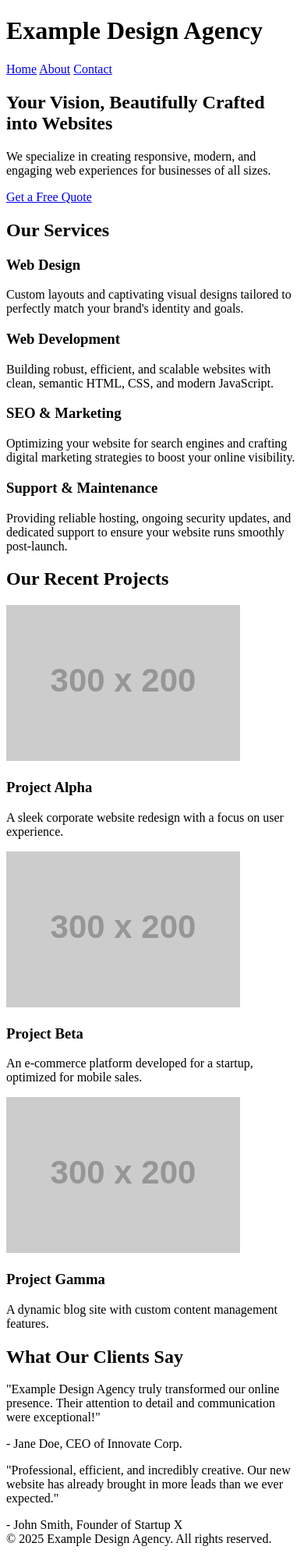
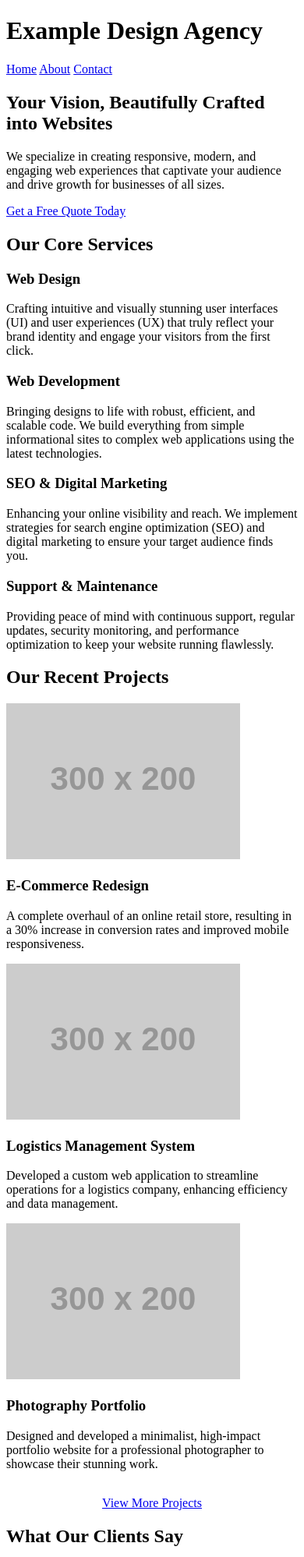
Before and after one commit to Nav44n/website-redesign-2, a plain HTML site: page index.html in a window 390 px wide. Shown: the top 1997 px of the page at 78% size. Drawn offline with Linux system fonts and the light colour scheme; placeholder pictures from the web are drawn by us.

Commit message:
Update index.html

```diff
--- a/index.html
+++ b/index.html
@@ -4,8 +4,11 @@
     <meta charset="UTF-8">
     <meta name="viewport" content="width=device-width, initial-scale=1.0">
     <title>Example Design Agency - Home</title>
-    <link href="https://fonts.googleapis.com/css2?family=Poppins:wght@400;600&display=swap" rel="stylesheet">
-    <link rel="stylesheet" href="style.css"> </head>
+    <!-- Poppins font from Google Fonts -->
+    <link href="https://fonts.googleapis.com/css2?family=Poppins:wght@400;600;700&display=swap" rel="stylesheet">
+    <!-- Link to the external CSS file -->
+    <link rel="stylesheet" href="style.css">
+</head>
 <body>
     <header>
         <h1>Example Design Agency</h1>
@@ -16,30 +19,31 @@
         </nav>
     </header>
 
+    <main>
         <section class="hero">
             <h2>Your Vision, Beautifully Crafted into Websites</h2>
-        <p>We specialize in creating responsive, modern, and engaging web experiences for businesses of all sizes.</p>
-        <a href="contact.html" class="btn">Get a Free Quote</a>
+            <p>We specialize in creating responsive, modern, and engaging web experiences that captivate your audience and drive growth for businesses of all sizes.</p>
+            <a href="contact.html" class="btn">Get a Free Quote Today</a>
         </section>
 
         <section class="services">
-        <h2 class="section-title">Our Services</h2>
+            <h2 class="section-title">Our Core Services</h2>
             <div class="services-grid">
                 <div class="card">
                     <h3>Web Design</h3>
-                <p>Custom layouts and captivating visual designs tailored to perfectly match your brand's identity and goals.</p>
+                    <p>Crafting intuitive and visually stunning user interfaces (UI) and user experiences (UX) that truly reflect your brand identity and engage your visitors from the first click.</p>
                 </div>
                 <div class="card">
                     <h3>Web Development</h3>
-                <p>Building robust, efficient, and scalable websites with clean, semantic HTML, CSS, and modern JavaScript.</p>
+                    <p>Bringing designs to life with robust, efficient, and scalable code. We build everything from simple informational sites to complex web applications using the latest technologies.</p>
                 </div>
                 <div class="card">
-                <h3>SEO & Marketing</h3>
-                <p>Optimizing your website for search engines and crafting digital marketing strategies to boost your online visibility.</p>
+                    <h3>SEO & Digital Marketing</h3>
+                    <p>Enhancing your online visibility and reach. We implement strategies for search engine optimization (SEO) and digital marketing to ensure your target audience finds you.</p>
                 </div>
                 <div class="card">
                     <h3>Support & Maintenance</h3>
-                <p>Providing reliable hosting, ongoing security updates, and dedicated support to ensure your website runs smoothly post-launch.</p>
+                    <p>Providing peace of mind with continuous support, regular updates, security monitoring, and performance optimization to keep your website running flawlessly.</p>
                 </div>
             </div>
         </section>
@@ -48,34 +52,42 @@
             <h2 class="section-title">Our Recent Projects</h2>
             <div class="portfolio-grid">
                 <div class="card portfolio-item">
-                <img src="https://via.placeholder.com/300x200/cccccc/ffffff?text=Project+Alpha" alt="Project Alpha">
-                <h3>Project Alpha</h3>
-                <p>A sleek corporate website redesign with a focus on user experience.</p>
+                    <img src="https://placehold.co/300x200/003366/ffffff?text=Project+A" alt="Website redesign for a tech startup">
+                    <h3>E-Commerce Redesign</h3>
+                    <p>A complete overhaul of an online retail store, resulting in a 30% increase in conversion rates and improved mobile responsiveness.</p>
                 </div>
                 <div class="card portfolio-item">
-                <img src="https://via.placeholder.com/300x200/cccccc/ffffff?text=Project+Beta" alt="Project Beta">
-                <h3>Project Beta</h3>
-                <p>An e-commerce platform developed for a startup, optimized for mobile sales.</p>
+                    <img src="https://placehold.co/300x200/003366/ffffff?text=Project+B" alt="Custom web application for a logistics company">
+                    <h3>Logistics Management System</h3>
+                    <p>Developed a custom web application to streamline operations for a logistics company, enhancing efficiency and data management.</p>
                 </div>
                 <div class="card portfolio-item">
-                <img src="https://via.placeholder.com/300x200/cccccc/ffffff?text=Project+Gamma" alt="Project Gamma">
-                <h3>Project Gamma</h3>
-                <p>A dynamic blog site with custom content management features.</p>
+                    <img src="https://placehold.co/300x200/003366/ffffff?text=Project+C" alt="Brand new portfolio site for a photographer">
+                    <h3>Photography Portfolio</h3>
+                    <p>Designed and developed a minimalist, high-impact portfolio website for a professional photographer to showcase their stunning work.</p>
                 </div>
+            </div>
+            <div style="text-align: center; margin-top: 2rem;">
+                <a href="contact.html" class="btn">View More Projects</a>
             </div>
         </section>
 
         <section class="testimonials">
             <h2 class="section-title">What Our Clients Say</h2>
             <div class="testimonial-card">
-            <p>"Example Design Agency truly transformed our online presence. Their attention to detail and communication were exceptional!"</p>
-            <div class="author">- Jane Doe, CEO of Innovate Corp.</div>
+                <p>"Working with Example Design Agency was an absolute pleasure. They took our vague ideas and transformed them into a website that exceeded our wildest expectations. Professional, creative, and always responsive!"</p>
+                <span class="author">- Sarah L., CEO of "Green Ventures"</span>
             </div>
             <div class="testimonial-card">
-            <p>"Professional, efficient, and incredibly creative. Our new website has already brought in more leads than we ever expected."</p>
-            <div class="author">- John Smith, Founder of Startup X</div>
+                <p>"Our old website was outdated and hard to navigate. Example Design Agency completely revitalized our online presence. Their expertise in responsive design and SEO has dramatically boosted our leads."</p>
+                <span class="author">- Mark T., Founder of "Urban Cafe"</span>
+            </div>
+            <div class="testimonial-card">
+                <p>"From concept to launch, the team at Example Design Agency demonstrated unparalleled dedication. They truly understood our brand and delivered a beautiful, functional website on time and within budget."</p>
+                <span class="author">- Emily R., Marketing Manager at "Global Innovations"</span>
             </div>
         </section>
+    </main>
 
     <footer>
         &copy; 2025 Example Design Agency. All rights reserved.
```
Lines whose indentation alone changed are shown as unchanged.
